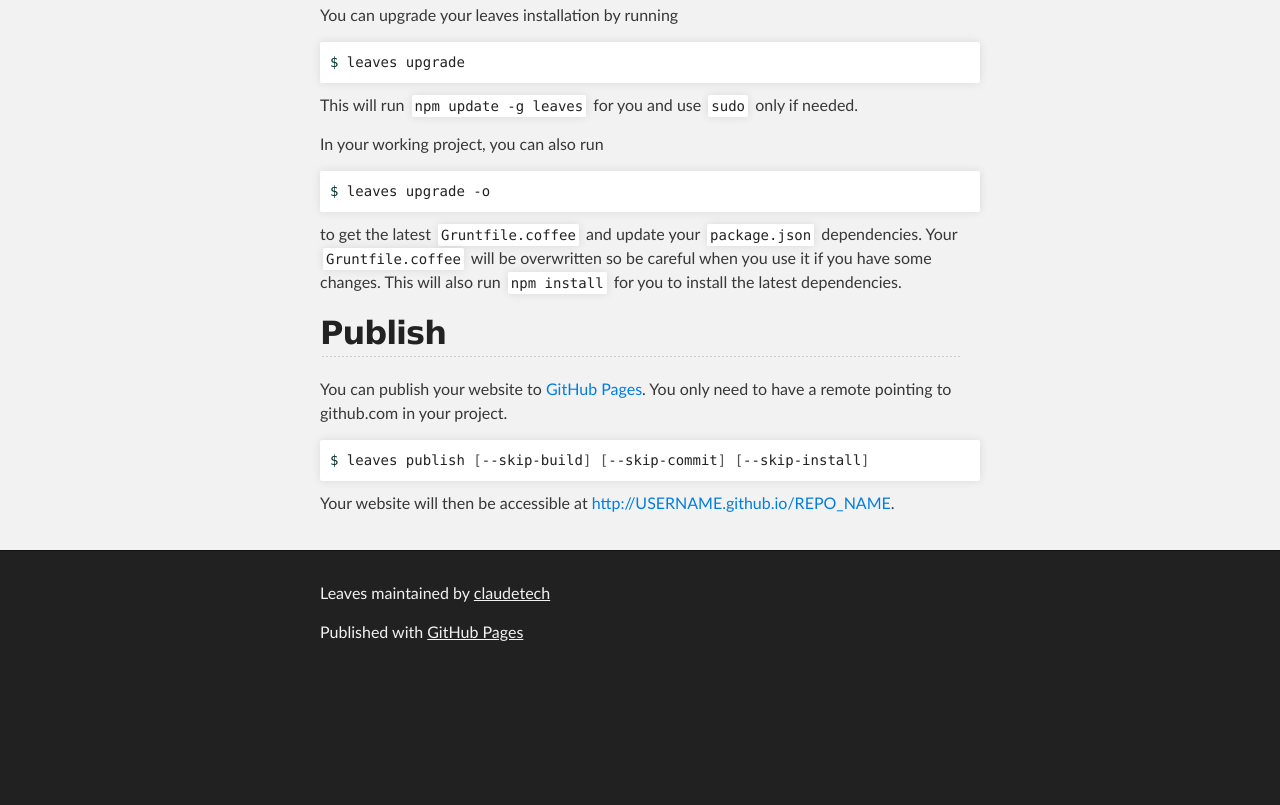
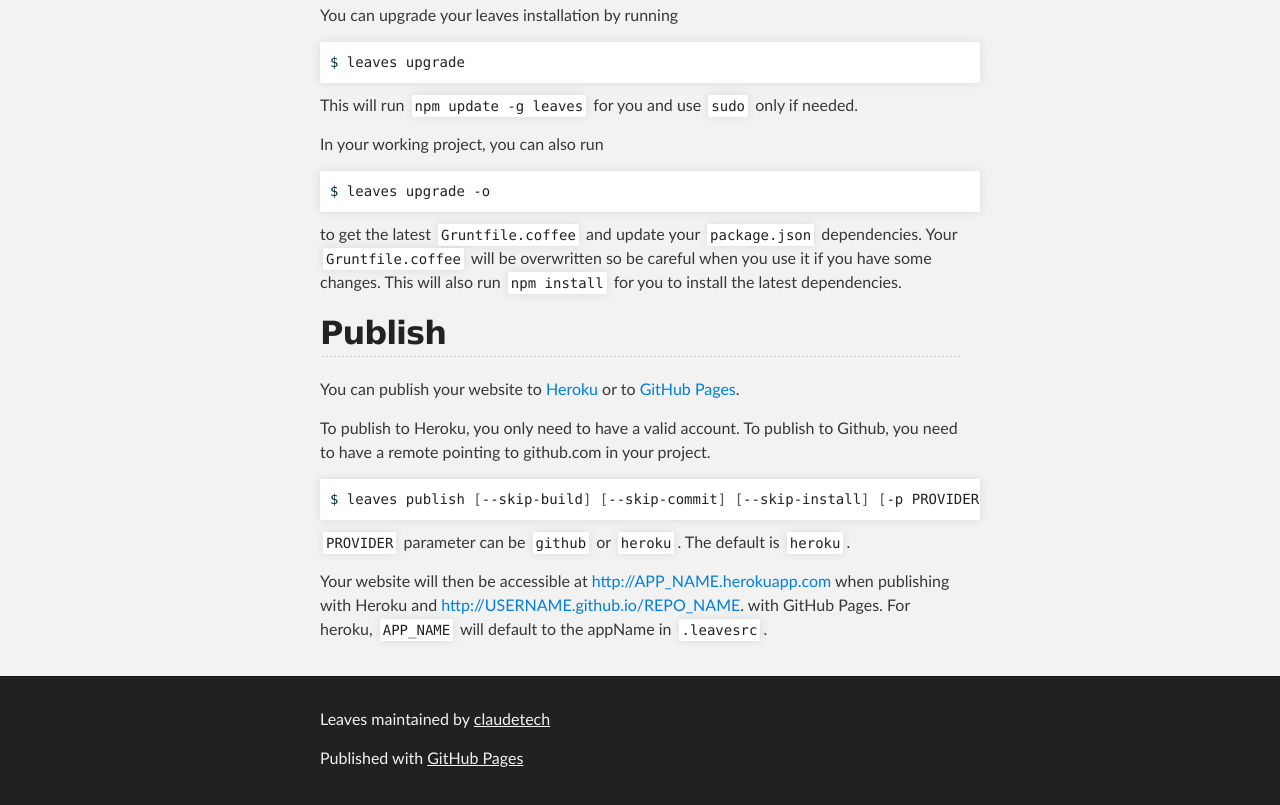
Before and after one commit to claudetech/leaves, a plain HTML site: page index.html in a window 1280 px wide. Shown: the part 2000-2805 px from the top of the page. Before the commit the page ends 2679 px from the top, so only its background shows below. Drawn offline with Linux system fonts and the light colour scheme.

```diff
--- a/index.html
+++ b/index.html
@@ -144,13 +144,18 @@
 <h2>
 <a name="publish" class="anchor" href="#publish"><span class="octicon octicon-link"></span></a>Publish</h2>
 
-<p>You can publish your website to <a href="https://pages.github.com/">GitHub Pages</a>.
-You only need to have a remote pointing to github.com in your project.</p>
+<p>You can publish your website to <a href="https://www.heroku.com/">Heroku</a> or to <a href="https://pages.github.com/">GitHub Pages</a>.</p>
 
-<div class="highlight highlight-sh"><pre><span class="nv">$ </span>leaves publish <span class="o">[</span>--skip-build<span class="o">]</span> <span class="o">[</span>--skip-commit<span class="o">]</span> <span class="o">[</span>--skip-install<span class="o">]</span>
+<p>To publish to Heroku, you only need to have a valid account.
+To publish to Github, you need to have a remote pointing to github.com in your project.</p>
+
+<div class="highlight highlight-sh"><pre><span class="nv">$ </span>leaves publish <span class="o">[</span>--skip-build<span class="o">]</span> <span class="o">[</span>--skip-commit<span class="o">]</span> <span class="o">[</span>--skip-install<span class="o">]</span> <span class="o">[</span>-p PROVIDER<span class="o">]</span>
 </pre></div>
 
-<p>Your website will then be accessible at <a href="http://USERNAME.github.io/REPO_NAME">http://USERNAME.github.io/REPO_NAME</a>.</p>
+<p><code>PROVIDER</code> parameter can be <code>github</code> or <code>heroku</code>. The default is <code>heroku</code>.</p>
+
+<p>Your website will then be accessible at <a href="http://APP_NAME.herokuapp.com">http://APP_NAME.herokuapp.com</a> when publishing with Heroku and <a href="http://USERNAME.github.io/REPO_NAME">http://USERNAME.github.io/REPO_NAME</a>. with GitHub Pages.
+For heroku, <code>APP_NAME</code> will default to the appName in <code>.leavesrc</code>.</p>
       </section>
     </div>
 
```
Also changed, not shown: params.json (+1 -1 lines).
